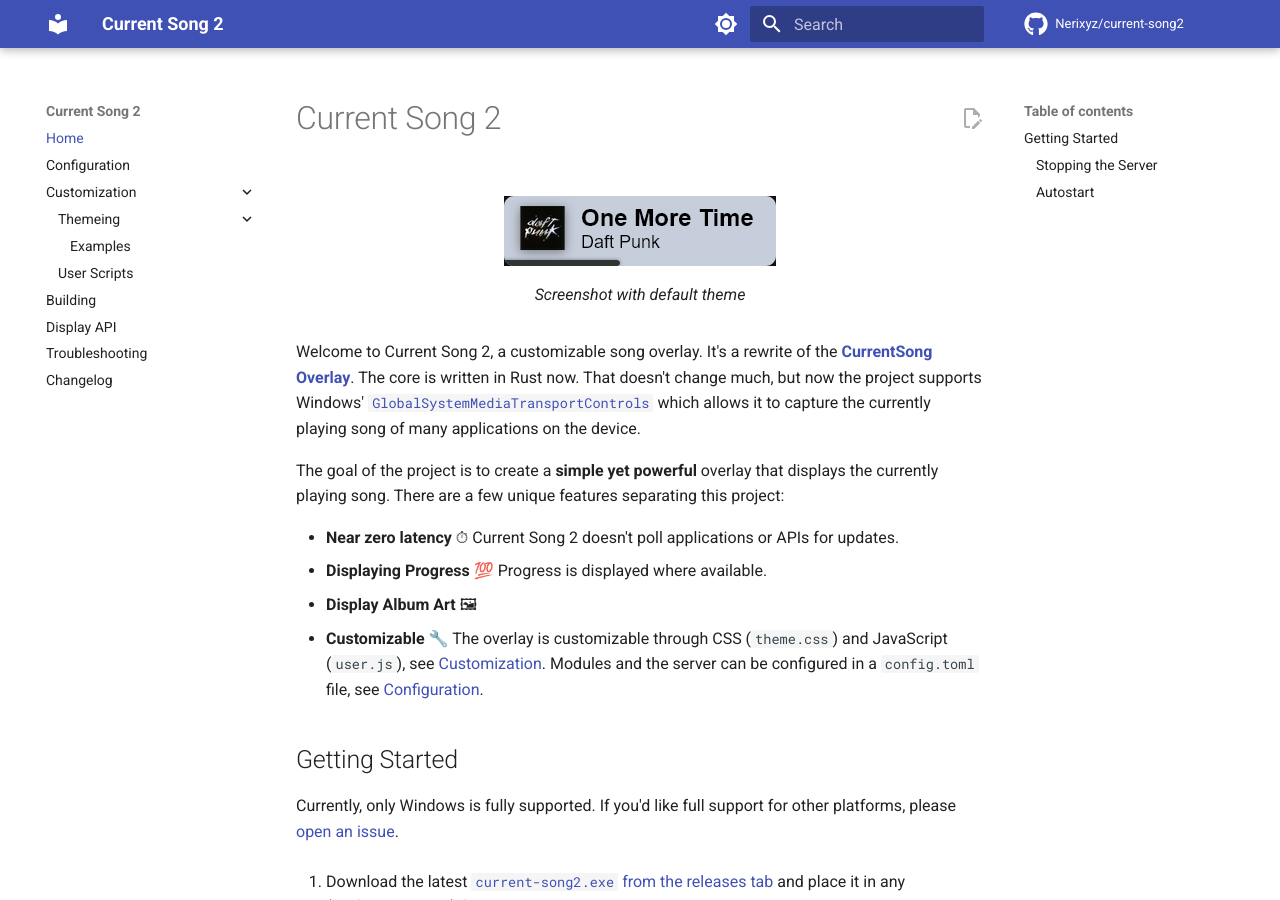
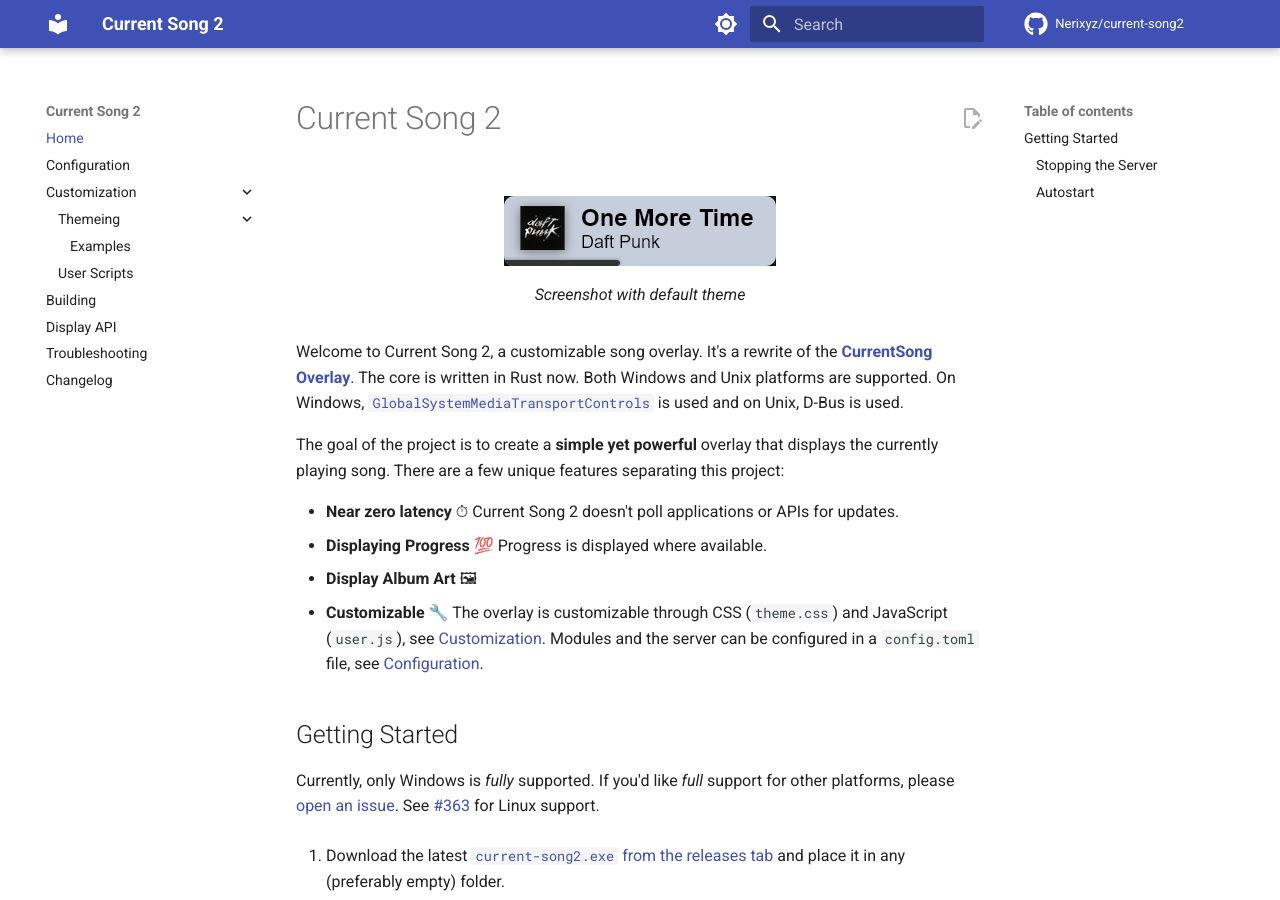
Before and after one commit to Nerixyz/current-song2, an MkDocs documentation site: the page built from docs/src/index.md, in a window 1280 px wide and 900 px high. Built offline with MkDocs 1.6.1 and Material for MkDocs 9.7.7, drawn with Linux system fonts in a browser that asks for light colours; comment, search, counter and statistics services are not loaded.

Commit message:
docs: Add more docs regarding D-Bus and Unix support (#370)
* chore: add changelog entry

* docs: document unix support

```diff
--- a/docs/src/index.md
+++ b/docs/src/index.md
@@ -7,8 +7,7 @@
 
 Welcome to Current Song 2, a customizable song overlay.
 It's a rewrite of the [**CurrentSong Overlay**](https://github.com/Nerixyz/current-song-overlay). The core is
-written in Rust now. That doesn't change much, but now the project supports
-Windows' [`GlobalSystemMediaTransportControls`](https://docs.microsoft.com/uwp/api/windows.media.control) which allows it to capture the currently playing song of many applications on the device.
+written in Rust now. Both Windows and Unix platforms are supported. On Windows, [`GlobalSystemMediaTransportControls`](https://docs.microsoft.com/uwp/api/windows.media.control) is used and on Unix, D-Bus is used.
 
 The goal of the project is to create a **simple yet powerful** overlay that displays the currently playing song. There
 are a few unique features separating this project:
@@ -21,7 +20,7 @@
 
 ## Getting Started
 
-Currently, only Windows is fully supported. If you'd like full support for other platforms, please [open an issue](https://github.com/Nerixyz/current-song2/issues/new).
+Currently, only Windows is _fully_ supported. If you'd like _full_ support for other platforms, please [open an issue](https://github.com/Nerixyz/current-song2/issues/new). See [#363](https://github.com/Nerixyz/current-song2/issues/363) for Linux support.
 
 1. Download the latest [`current-song2.exe` from the releases tab](https://github.com/Nerixyz/current-song2/releases)
    and place it in any (preferably empty) folder.
```
Also changed, not shown: CHANGELOG.md, README.md.
